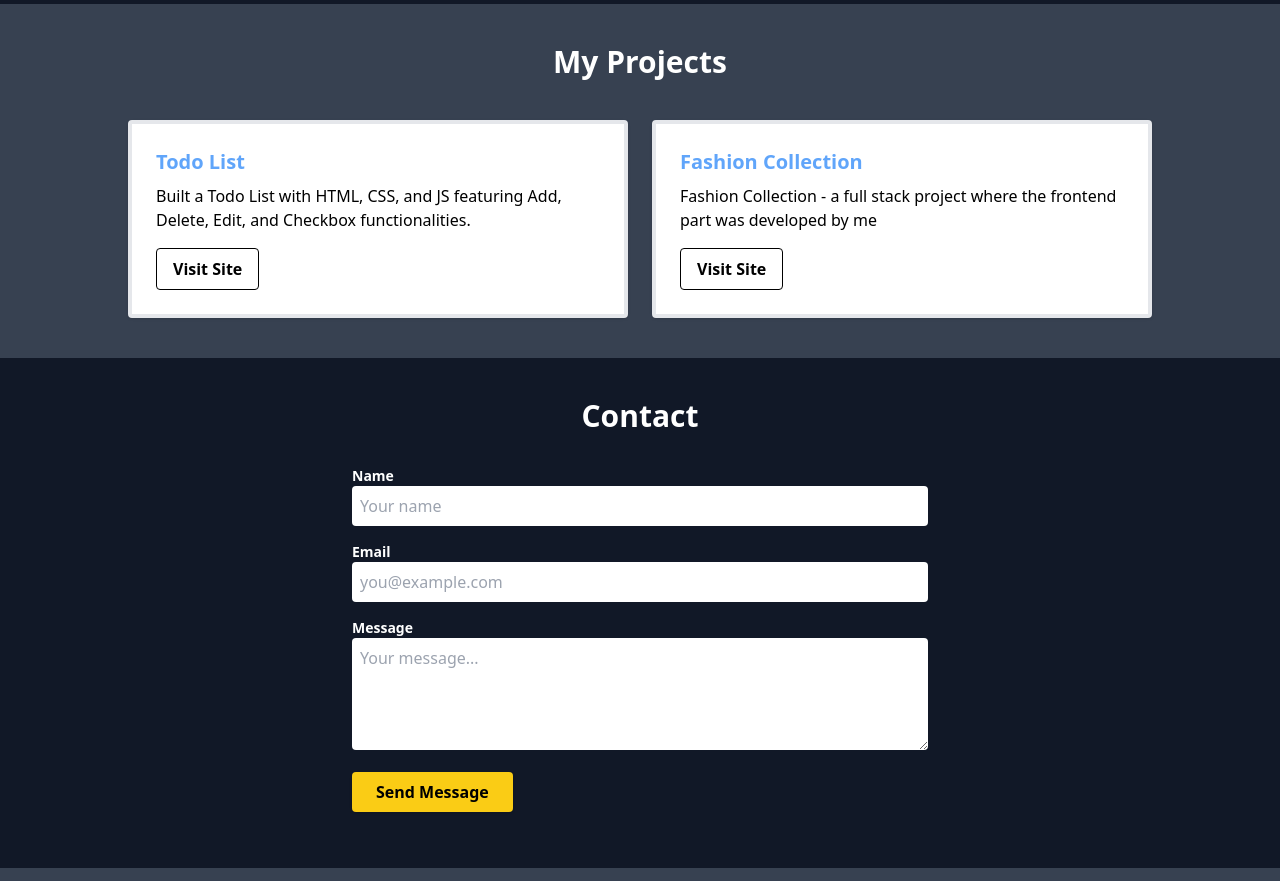
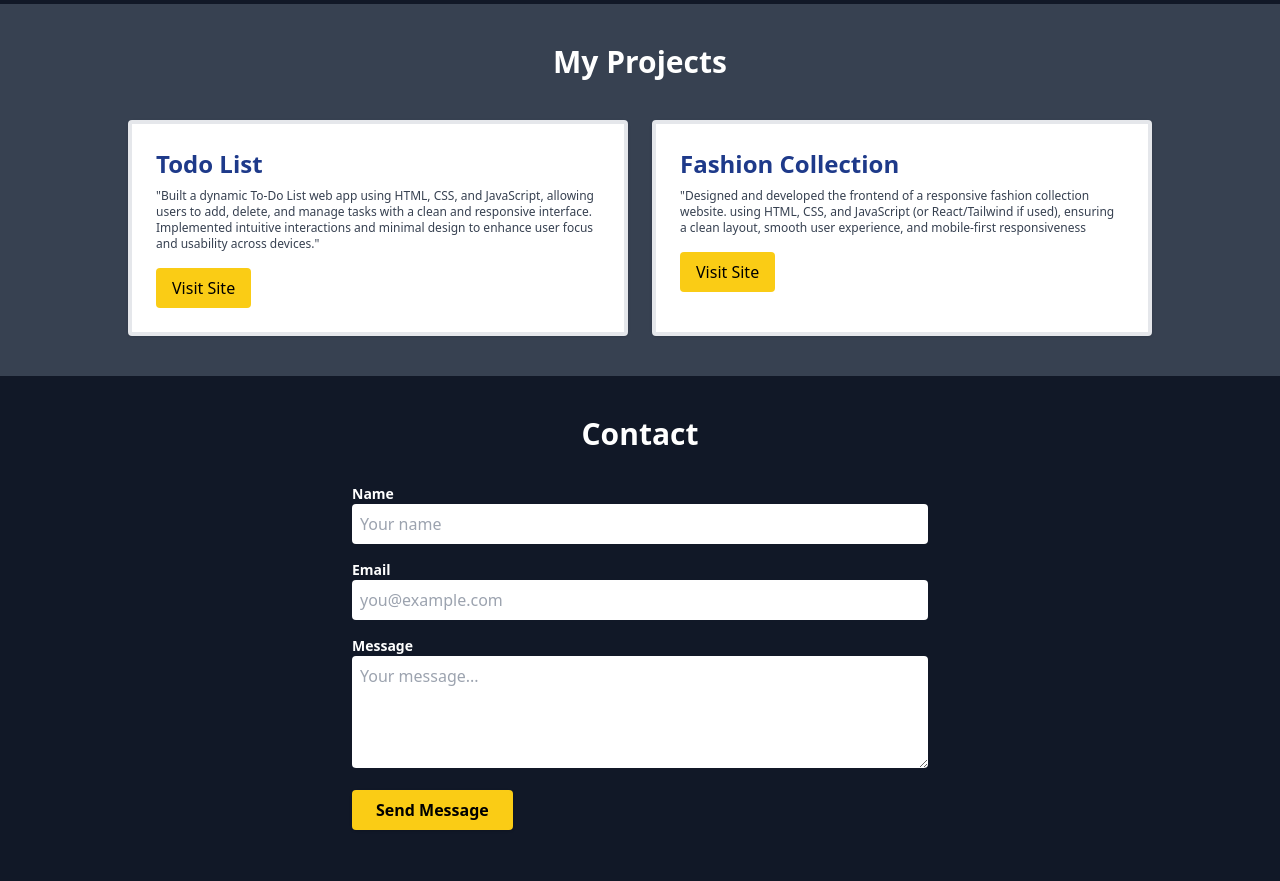
Before and after one commit to NazarShaikh/Portfolio, a plain HTML site: page frontend/index.html in a window 1280 px wide. Shown: the part 1520-2401 px from the top of the page. Drawn offline with nearby package versions, Linux system fonts and the light colour scheme.

Commit message:
updated project section

```diff
--- a/frontend/index.html
+++ b/frontend/index.html
@@ -133,15 +133,15 @@
     <h2 class="text-center text-3xl font-bold">My Projects</h2>
 
     <div class="grid md:grid-cols-2 gap-6 mt-10 max-w-5xl mx-auto">
-      <div class="border-4 bg-white p-6 text-blue-400 font-bold rounded shadow">
-        <h3 class="text-xl">Todo List</h3>
-        <p class="text-black font-normal mt-2">Built a Todo List with HTML, CSS, and JS featuring Add, Delete, Edit, and Checkbox functionalities.</p>
-        <a href="https://nazarshaikh.github.io/Todo-Frontend/" target="_blank" class="inline-block border border-black rounded mt-4 px-4 py-2 text-black">Visit Site</a>
+      <div class="border-4 bg-white p-6 text-blue-400  rounded shadow">
+        <h3 class=" font-bold text-2xl  text-blue-900">Todo List</h3>
+        <p class="text-gray-700 text-xs mt-2">"Built a dynamic To-Do List web app using HTML, CSS, and JavaScript, allowing users to add, delete, and manage tasks with a clean and responsive interface. Implemented intuitive interactions and minimal design to enhance user focus and usability across devices."</p>
+        <a href="https://nazarshaikh.github.io/Todo-Frontend/" target="_blank" class="inline-block  bg-yellow-400 rounded mt-4 px-4 py-2 text-black">Visit Site</a>
       </div>
-      <div class="border-4 bg-white p-6 text-blue-400 font-bold rounded shadow">
-        <h3 class="text-xl">Fashion Collection</h3>
-        <p class="text-black font-normal mt-2">Fashion Collection - a full stack project where the frontend part was developed by me</p>
-        <a href="https://fashioncollection.vercel.app/" class="inline-block border border-black rounded mt-4 px-4 py-2 text-black">Visit Site</a>
+      <div class="border-4 bg-white p-6 text-blue-400  rounded shadow">
+        <h3 class="font-bold text-2xl text-blue-900">Fashion Collection</h3>
+        <p class="text-gray-700 text-xs mt-2">"Designed and developed the frontend of a responsive fashion collection website. using HTML, CSS, and JavaScript (or React/Tailwind if used), ensuring a clean layout, smooth user experience, and mobile-first responsiveness</p>
+        <a href="https://fashioncollection.vercel.app/" class="inline-block  bg-yellow-400 rounded mt-4 px-4 py-2 text-black">Visit Site</a>
       </div>
     </div>
   </section>
```
